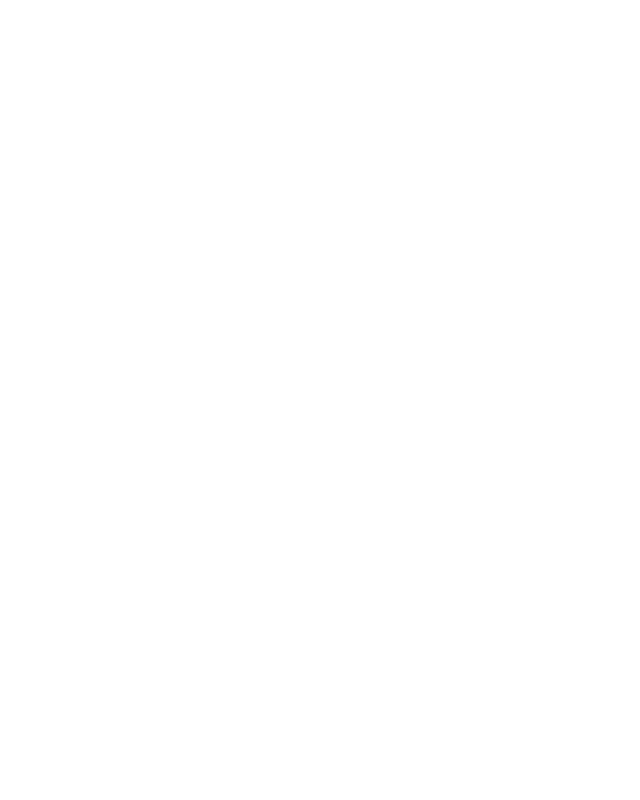
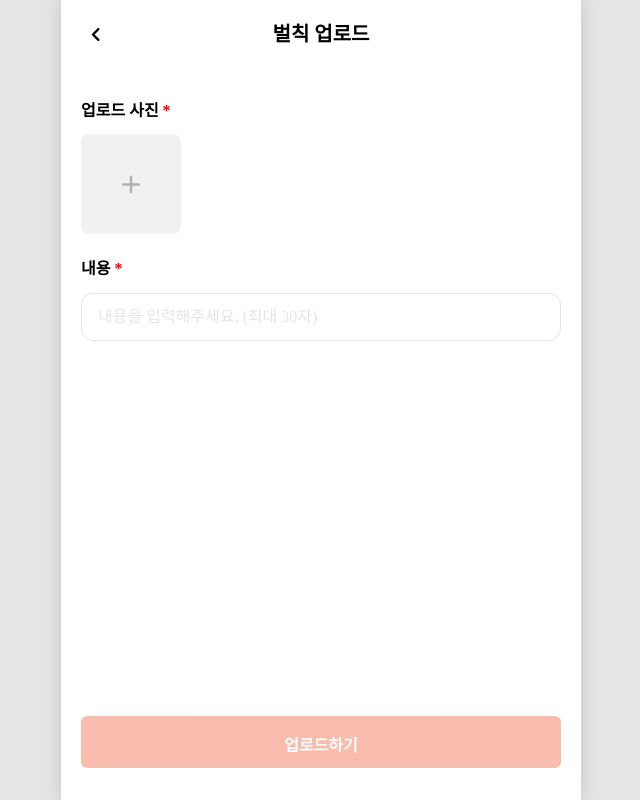
Before and after one commit to DoitorPay/Guide, a React (Vite) app in the folder frontend/: page /penaltyupload in a window 1280 px wide. Before the commit this address had no page. Shown: the whole page, without its empty margins (319-959 px from the left). Built offline with nearby package versions, Linux system fonts and the light colour scheme; a web font is replaced by a local one.

Commit message:
markup: 벌칙 업로드 페이지 추가(API연동 전, 이미지 업로드 여부 판단 로직 추가)

```diff
--- a/frontend/src/Router.jsx
+++ b/frontend/src/Router.jsx
@@ -20,6 +20,7 @@
 import Landing from "@/pages/landing";
 import Group from "@/pages/Group";
 import Profile from "@/pages/profile";
+import PenaltyUpload from "@/pages/penaltyUpload";
 
 const LayoutWithHeader = ({ children }) => {
   const location = useLocation();
@@ -36,7 +37,8 @@
                      location.pathname.startsWith("/searchgroup") ||
                      location.pathname.startsWith("/todolist") ||
                      location.pathname.startsWith("/penalty") ||
-                     location.pathname.startsWith("/profile");
+                     location.pathname.startsWith("/profile") ||
+                     location.pathname.startsWith("/penaltyupload");
 
   return (
     <>
@@ -72,6 +74,7 @@
           <Route path="/landing" element={<Landing />} />
           <Route path="/group" element={<Group />} />
           <Route path="/profile" element={<Profile />} />
+          <Route path="/penaltyupload" element={<PenaltyUpload />} />
         </Routes>
       </LayoutWithHeader>
     </BrowserRouter>
--- a/frontend/src/assets/css/index.css
+++ b/frontend/src/assets/css/index.css
@@ -52,3 +52,4 @@
 @import '@/assets/css/pages/landing.scss';
 @import '@/assets/css/pages/groupForm.scss';
 @import '@/assets/css/pages/profile.scss';
+@import '@/assets/css/pages/penaltyUpload.scss';
--- /dev/null
+++ b/frontend/src/assets/css/pages/penaltyUpload.scss
@@ -0,0 +1,15 @@
+.penalty-upload-wrapper {
+    flex: 1;
+    display: flex;
+    flex-direction: column;
+
+    .input-wrap {
+        display: flex;
+        flex-direction: column;
+        gap: clamp(20px, 2vw, 24px);
+    }
+
+    .button-wrap {
+        margin-top: auto;
+    }
+}
--- a/frontend/src/components/group/ImageUploader.jsx
+++ b/frontend/src/components/group/ImageUploader.jsx
@@ -1,9 +1,10 @@
 import React, { useRef, useState } from "react";
 
 const ImageUploader = (
-  name,
+  { name,
   label = "업로드 사진",
   required = true,
+  onImageChange, }
 ) => {
   const fileInputRef = useRef(null);
   const [preview, setPreview] = useState(null);
@@ -16,8 +17,14 @@
     const file = e.target.files[0];
     if (file) {
       const reader = new FileReader();
-      reader.onloadend = () => setPreview(reader.result);
+      reader.onloadend = () => {
+        setPreview(reader.result);
+        onImageChange && onImageChange(true);
+      };
       reader.readAsDataURL(file);
+    } else {
+      setPreview(null);
+      onImageChange && onImageChange(false);
     }
   };
 
--- /dev/null
+++ b/frontend/src/pages/penaltyUpload.jsx
@@ -0,0 +1,46 @@
+import React, { useState } from "react";
+import SignupLayout from "@/pages/SignupLayout";
+import ImageUploader from "@/components/group/ImageUploader";
+import Input from "@/components/Input/input";
+import Button from "@/components/button/button";
+
+const PenaltyUpload = () => {
+    const [content, setContent] = useState("");
+    const [isImageUploaded, setIsImageUploaded] = useState(false);
+
+    const isButtonDisabled = content.trim() === "" || !isImageUploaded;
+
+    return (
+        <SignupLayout
+            headerProps={{
+                type: "header-b",
+                title: "벌칙 업로드",
+                icon2: "arrow-left",
+            }}
+        >
+            <div className="penalty-upload-wrapper">
+                <div className="input-wrap">
+                    <ImageUploader onImageChange={setIsImageUploaded} />
+                    <Input
+                        label="내용"
+                        required
+                        placeholder="내용을 입력해주세요. (최대 30자)"
+                        className='long-text'
+                        value={content}
+                        onChange={(e) => setContent(e.target.value)}
+                    />
+                </div>
+                <div className="button-wrap">
+                    <Button
+                        type="primary"
+                        buttonName="업로드하기"
+                        disabled={isButtonDisabled}
+                    />
+                </div>
+
+            </div>
+        </SignupLayout>
+    )
+}
+
+export default PenaltyUpload;
```
